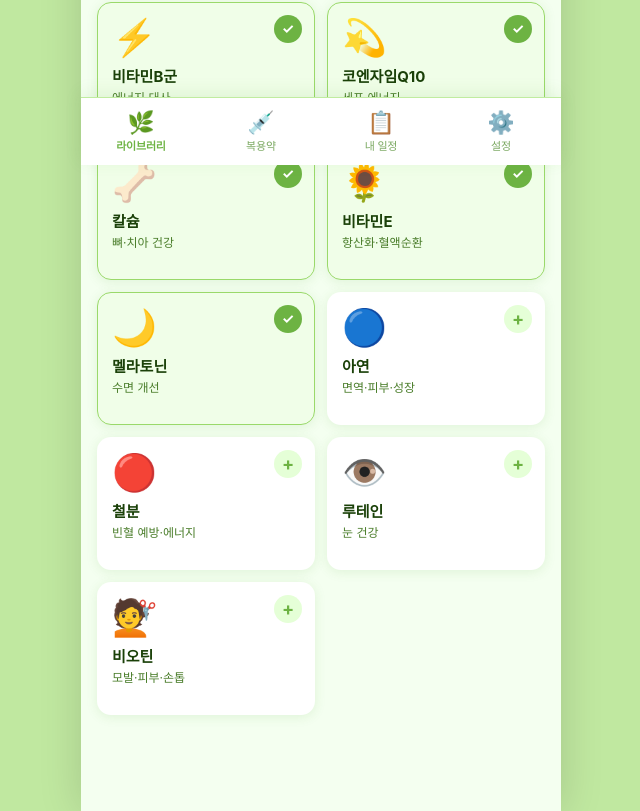
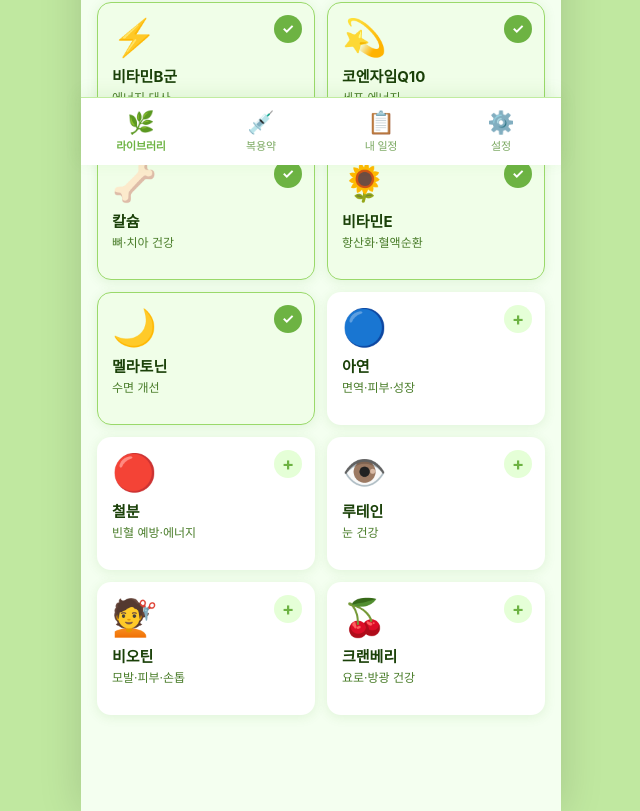
Before and after one commit to alicelimti/NutriTime, a React (Vite) app: page / in a window 1280 px wide. Shown: the part 635-1446 px from the top of the page, without its empty margins (319-959 px from the left). Built offline with nearby package versions, Linux system fonts and the light colour scheme.

Commit message:
feat: 크랜베리 영양제 추가 (요로·방광 건강)
Co-Authored-By: Claude Sonnet 4.6 <noreply@anthropic.com>

```diff
--- a/src/data/supplements.js
+++ b/src/data/supplements.js
@@ -187,4 +187,16 @@ export const SUPPLEMENTS = [
     caution: '혈액 검사 결과에 영향을 줄 수 있으므로 검사 전 중단',
     defaultGroup: 'morning',
   },
+  {
+    id: 'cranberry',
+    name: '크랜베리',
+    emoji: '🍒',
+    effect: '요로·방광 건강',
+    description: '크랜베리의 PAC(프로안토시아니딘) 성분이 박테리아의 요로 점막 부착을 억제해 요로감염 예방에 효과적입니다. 항산화 성분이 풍부해 면역력 유지에도 도움을 줍니다.',
+    combination: '비타민C (항균·항산화 시너지)',
+    ageGroup: '요로감염이 잦은 여성, 중장년 여성, 전 연령 항산화 목적',
+    timing: '식후 복용 (공복 복용 시 위 자극 가능)',
+    caution: '와파린(혈액희석제) 복용자는 상호작용 주의. 신장 결석 병력자는 전문가 상담 필요',
+    defaultGroup: 'morning',
+  },
 ]
```
